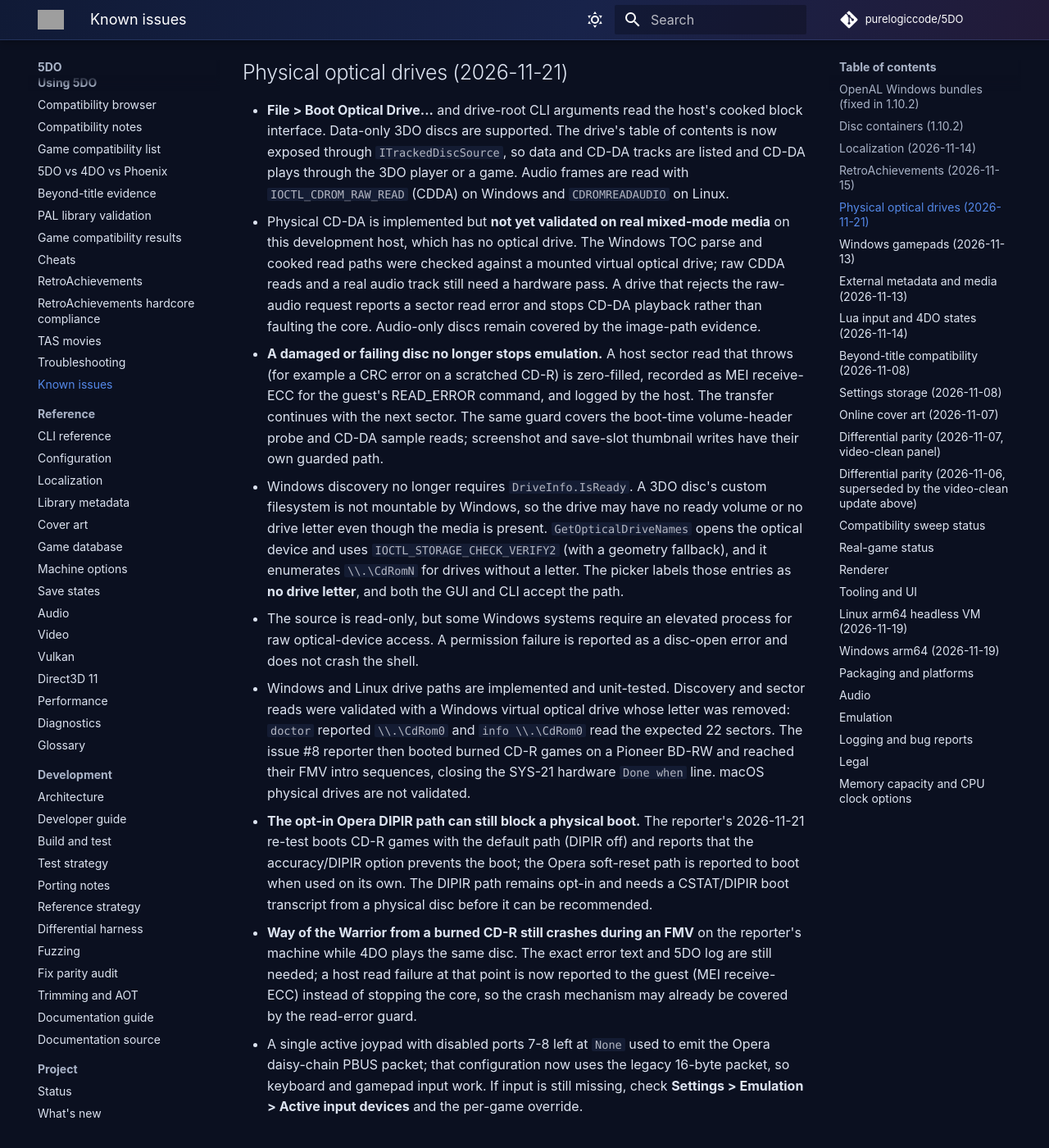
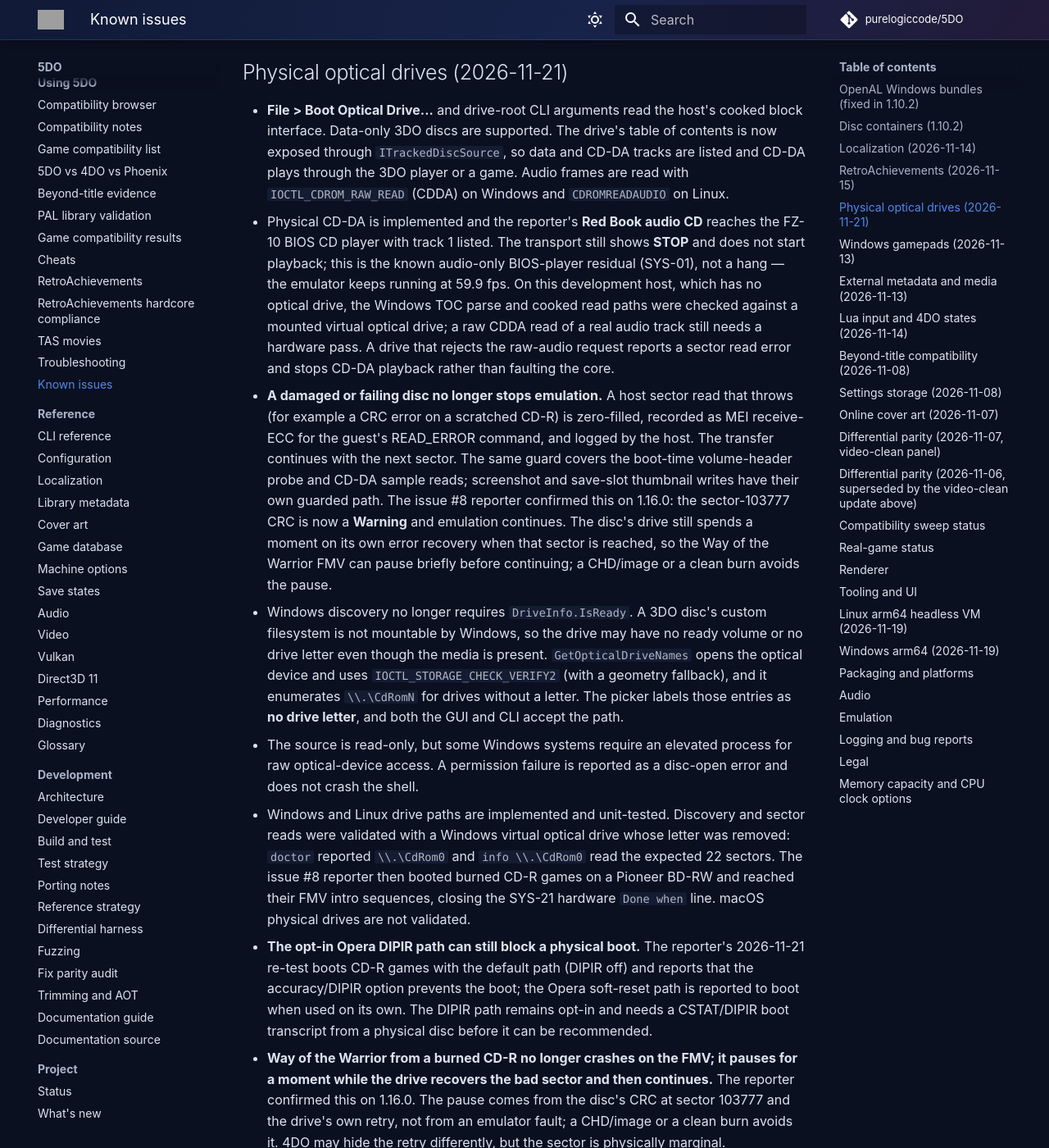
Before and after one commit to purelogiccode/5DO, an MkDocs documentation site: the page built from docs/KnownIssues.md, in a window 1280 px wide and 1400 px high, scrolled down 2843 px. Shown: the whole window at 82% size. Built offline with MkDocs 1.6.1 and Material for MkDocs 9.7.7, drawn with Linux system fonts in a browser that asks for light colours; comment, search, counter and statistics services are not loaded; grey boxes are pictures that could not be loaded.

Commit message:
Record the 1.16.0 reporter test results

```diff
--- a/docs/KnownIssues.md
+++ b/docs/KnownIssues.md
@@ -110,18 +110,23 @@ checksums are attached, and legal/attribution sign-off is recorded.
   now exposed through `ITrackedDiscSource`, so data and CD-DA tracks are listed and
   CD-DA plays through the 3DO player or a game. Audio frames are read with
   `IOCTL_CDROM_RAW_READ` (CDDA) on Windows and `CDROMREADAUDIO` on Linux.
-- Physical CD-DA is implemented but **not yet validated on real mixed-mode media** on
-  this development host, which has no optical drive. The Windows TOC parse and cooked
-  read paths were checked against a mounted virtual optical drive; raw CDDA reads and a
-  real audio track still need a hardware pass. A drive that rejects the raw-audio
-  request reports a sector read error and stops CD-DA playback rather than faulting the
-  core. Audio-only discs remain covered by the image-path evidence.
+- Physical CD-DA is implemented and the reporter's **Red Book audio CD** reaches the
+  FZ-10 BIOS CD player with track 1 listed. The transport still shows **STOP** and does
+  not start playback; this is the known audio-only BIOS-player residual (SYS-01), not a
+  hang — the emulator keeps running at 59.9 fps. On this development host, which has no
+  optical drive, the Windows TOC parse and cooked read paths were checked against a
+  mounted virtual optical drive; a raw CDDA read of a real audio track still needs a
+  hardware pass. A drive that rejects the raw-audio request reports a sector read error
+  and stops CD-DA playback rather than faulting the core.
 - **A damaged or failing disc no longer stops emulation.** A host sector read that
   throws (for example a CRC error on a scratched CD-R) is zero-filled, recorded as MEI
   receive-ECC for the guest's READ_ERROR command, and logged by the host. The transfer
   continues with the next sector. The same guard covers the boot-time volume-header
   probe and CD-DA sample reads; screenshot and save-slot thumbnail writes have their own
-  guarded path.
+  guarded path. The issue #8 reporter confirmed this on 1.16.0: the sector-103777 CRC is
+  now a **Warning** and emulation continues. The disc's drive still spends a moment on
+  its own error recovery when that sector is reached, so the Way of the Warrior FMV can
+  pause briefly before continuing; a CHD/image or a clean burn avoids the pause.
 - Windows discovery no longer requires `DriveInfo.IsReady`. A 3DO disc's custom
   filesystem is not mountable by Windows, so the drive may have no ready volume or no
   drive letter even though the media is present. `GetOpticalDriveNames` opens the
@@ -142,11 +147,11 @@ checksums are attached, and legal/attribution sign-off is recorded.
   the accuracy/DIPIR option prevents the boot; the Opera soft-reset path is reported to
   boot when used on its own. The DIPIR path remains opt-in and needs a CSTAT/DIPIR boot
   transcript from a physical disc before it can be recommended.
-- **Way of the Warrior from a burned CD-R still crashes during an FMV** on the reporter's
-  machine while 4DO plays the same disc. The exact error text and 5DO log are still
-  needed; a host read failure at that point is now reported to the guest (MEI
-  receive-ECC) instead of stopping the core, so the crash mechanism may already be
-  covered by the read-error guard.
+- **Way of the Warrior from a burned CD-R no longer crashes on the FMV; it pauses for a
+  moment while the drive recovers the bad sector and then continues.** The reporter
+  confirmed this on 1.16.0. The pause comes from the disc's CRC at sector 103777 and the
+  drive's own retry, not from an emulator fault; a CHD/image or a clean burn avoids it.
+  4DO may hide the retry differently, but the sector is physically marginal.
 - A single active joypad with disabled ports 7-8 left at `None` used to emit the Opera
   daisy-chain PBUS packet; that configuration now uses the legacy 16-byte packet, so
   keyboard and gamepad input work. If input is still missing, check **Settings >
```
Also changed, not shown: docs/Compatibility.md (+2 -2 lines), docs/ReleaseNotes-1.16.0.md (+11 -7 lines), docs/Status.md (+6 -2 lines), docs/WhatsNew.md (+8 -6 lines), wiki/Release-1.16.0.md (+8 -5 lines).
